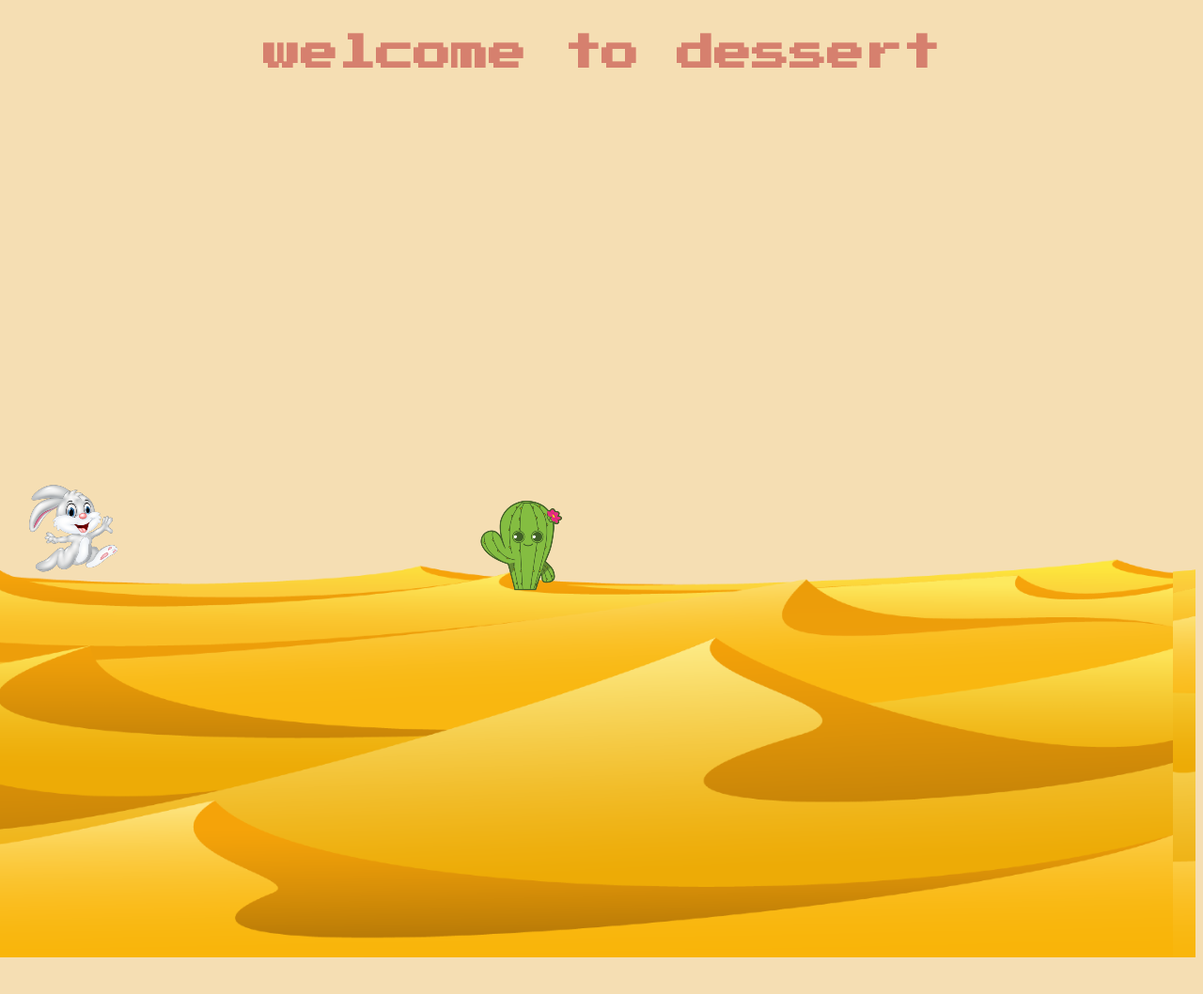
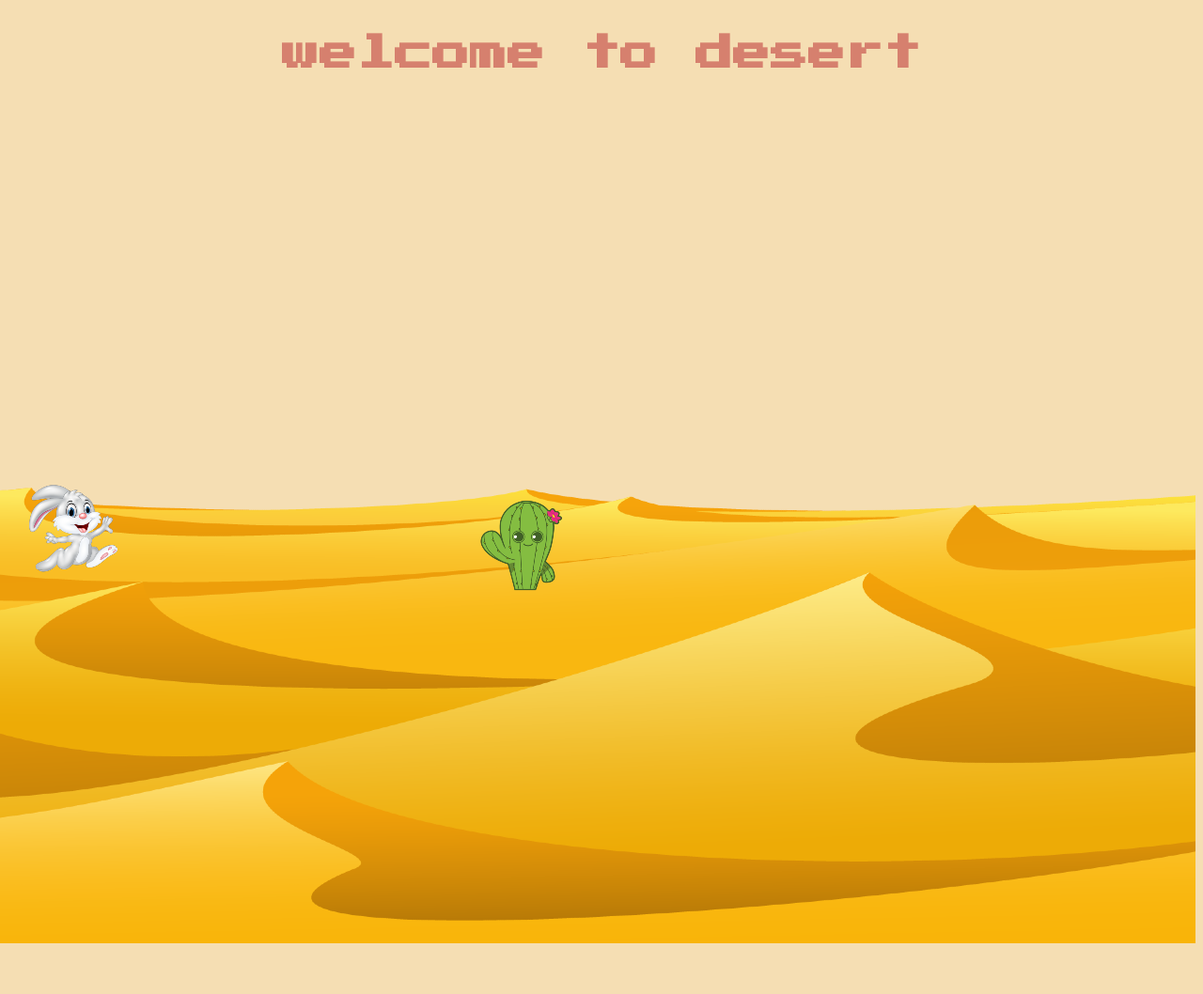
Before and after one commit to heejukim-developer/game, a plain HTML site: page dino/index.html in a window 1280 px wide. Shown: the whole page at 94% size. After the commit the page ends 1004 px from the top, so only its background shows below. Drawn offline with Linux system fonts and the light colour scheme.

Commit message:
수정합니다
화면 배경 사이즈 수정

```diff
--- a/dino/1.css
+++ b/dino/1.css
@@ -5,11 +5,12 @@ body{
     font-family: 'Press Start 2P', cursive;
 }
 .background{
-    width: auto; height: 800px;
-    justify-content: center;
-    margin-top: -500px;
+    width: auto; height: 500px;
+
+    margin-top: -400px;
     margin-left: -10px;
-    background: url('./desert2.png') 0 center / 1500px repeat-x;
+
+    background: url('./desert2.png') 1000px repeat-x;
     animation: movebg 2s linear infinite;
 
 }
--- a/dino/index.html
+++ b/dino/index.html
@@ -5,14 +5,15 @@
     <title>Document</title>
     <link href="1.css" rel="stylesheet" />
     <link rel="preconnect" href="https://fonts.googleapis.com">
-<link rel="preconnect" href="https://fonts.gstatic.com" crossorigin>
-<link href="https://fonts.googleapis.com/css2?family=Press+Start+2P&display=swap" rel="stylesheet">
+    <link rel="preconnect" href="https://fonts.gstatic.com" crossorigin>
+    <link href="https://fonts.googleapis.com/css2?family=Press+Start+2P&display=swap" rel="stylesheet">
+
 
 </head>
 <body>
     <header>
         <h1 class="title">
-            welcome to dessert
+            welcome to desert
         </h1>
     </header>
 
@@ -23,5 +24,6 @@
 
     </div>
 
+
 </body>
 </html>
```
Also changed, not shown: dino/desert.png (deleted), dino/desert2.jpeg (added), dino/desert3.png (added).
